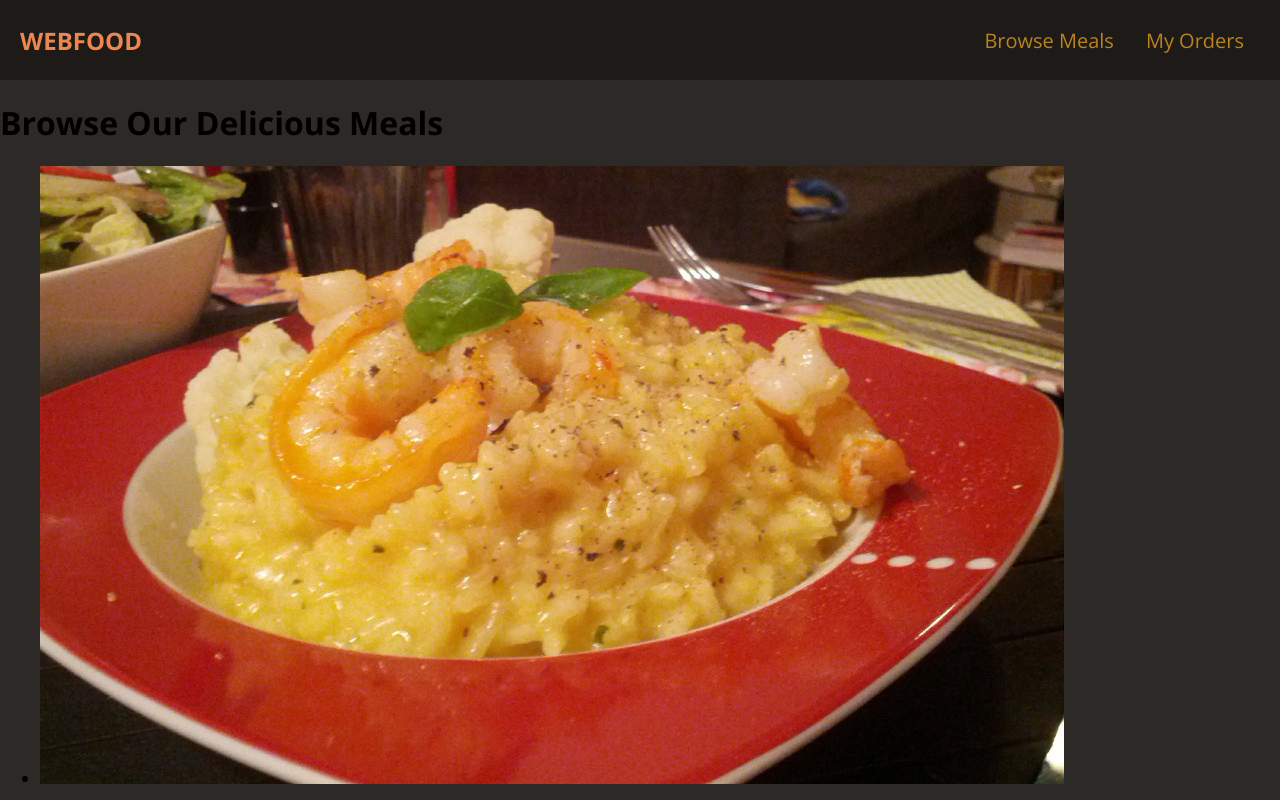
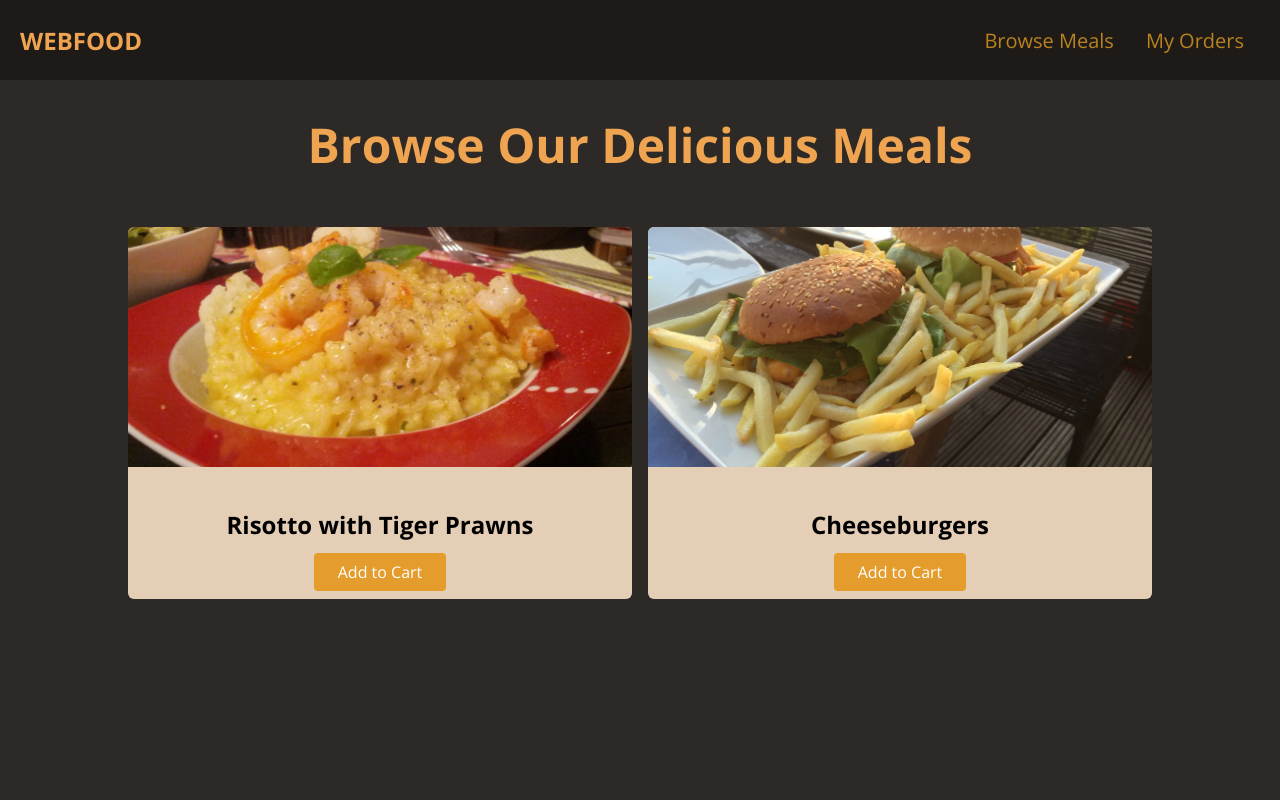
Before and after one commit to saodat-riskiyeva/webfood, a plain HTML site: page index.html in a window 1280 px wide. Shown: the top 800 px of the page. Drawn offline with nearby package versions, Linux system fonts and the light colour scheme.

Commit message:
refining the styling of main

```diff
--- a/index.html
+++ b/index.html
@@ -29,9 +29,9 @@
     </header>
     <main>
       <h1>Browse Our Delicious Meals</h1>
-      <section>
+      <section id="latest-products">
         <ul>
-          <li class="food-items">
+          <li class="food-item">
             <article>
               <img src="/images/risotto.jpg" alt="Risotto" />
               <div class="food-item-content">
@@ -40,7 +40,7 @@
               </div>
             </article>
           </li>
-          <li>
+          <li class="food-item">
             <article>
               <img src="/images/cheeseburgers.jpg" alt="Cheeseburgers" />
               <div class="food-item-content">
--- a/styles.css
+++ b/styles.css
@@ -20,7 +20,7 @@ a {
 #logo {
   font-size: 24px;
   font-weight: bold;
-  color: rgb(238, 134, 80);
+  color: rgb(238, 164, 80);
   text-transform: uppercase;
 }
 
@@ -42,63 +42,51 @@ a {
 
 #main-header nav a:hover {
   color: rgb(228, 163, 44);
-
-main {
-  color: orange;
-  background-color: rgb(112, 110, 110);
-  height: 700px;
 }
 
-h1 {
-  margin-top: 0;
-  padding-top: 20px;
+main h1 {
+  text-align: center;
+  color: rgb(238, 164, 80);
+  font-size: 48px;
+}
+
+#latest-products {
+  width: 80%;
+  margin: 50px auto;
+}
+
+#latest-products ul {
+  display: grid;
+  grid-template-columns: 1fr 1fr;
+  gap: 16px;
+  margin: 0;
+  padding: 0;
+}
+
+.food-item {
+  background-color: rgb(228, 206, 182);
+  border-radius: 6px;
+  overflow: hidden;
+}
+
+.food-item img {
+  height: 240px;
+  width: 100%;
+  object-fit: cover;
+}
+
+.food-item-content {
+  padding: 16px;
   text-align: center;
 }
 
-section ul {
-  display: flex;
-  justify-content: center;
+.btn {
+  background-color: rgb(228, 157, 44);
+  color: white;
+  border-radius: 4px;
+  padding: 8px 24px;
 }
 
-li {
-  display: flex;
-  flex-direction: column;
-  margin: 10px;
+.btn:hover {
+  background-color: rgb(221, 134, 34);
 }
-
-li article {
-  heoght: 400px;
-}
-
-li article img {
-  width: 300px;
-  height: 200px;
-  object-fit: cover;
-  border-radius: 10px 10px 0 0;
-}
-
-/* li a {
-  color: white;
-  background-color: rgb(243, 172, 50);
-  padding: 5px;
-  border-radius: 5px;
-  width: 150px;
-  margin-bottom: 5px;
-}
-
-li a:hover {
-  background-color: rgb(247, 145, 3);
-} */
-
-h2 {
-  color: black;
-}
-
-.food-item-content {
-  display: flex;
-  align-items: center;
-  justify-content: center;
-  flex-direction: column;
-  text-align: center;
-  background-color: rgb(249, 226, 186);
-}
```
